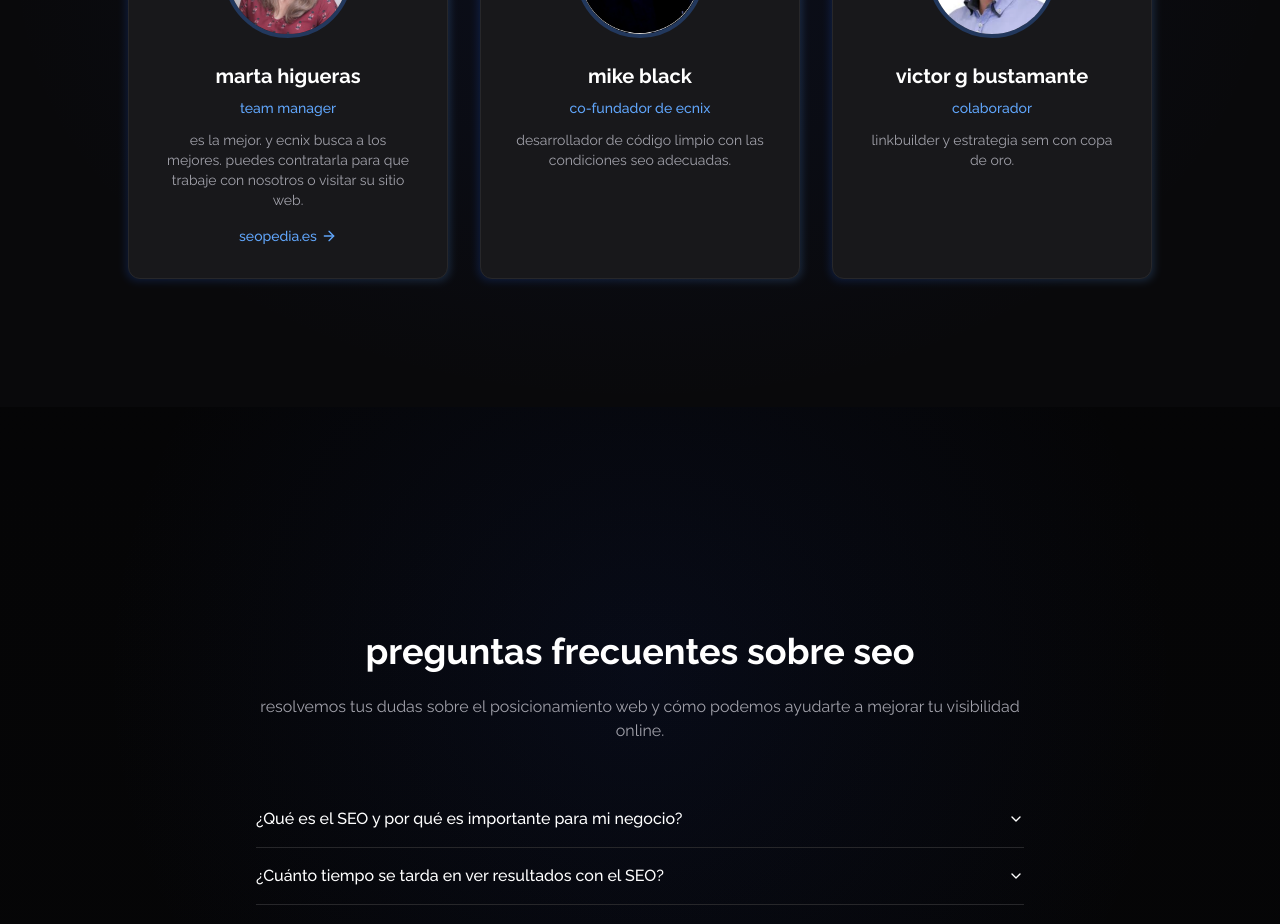
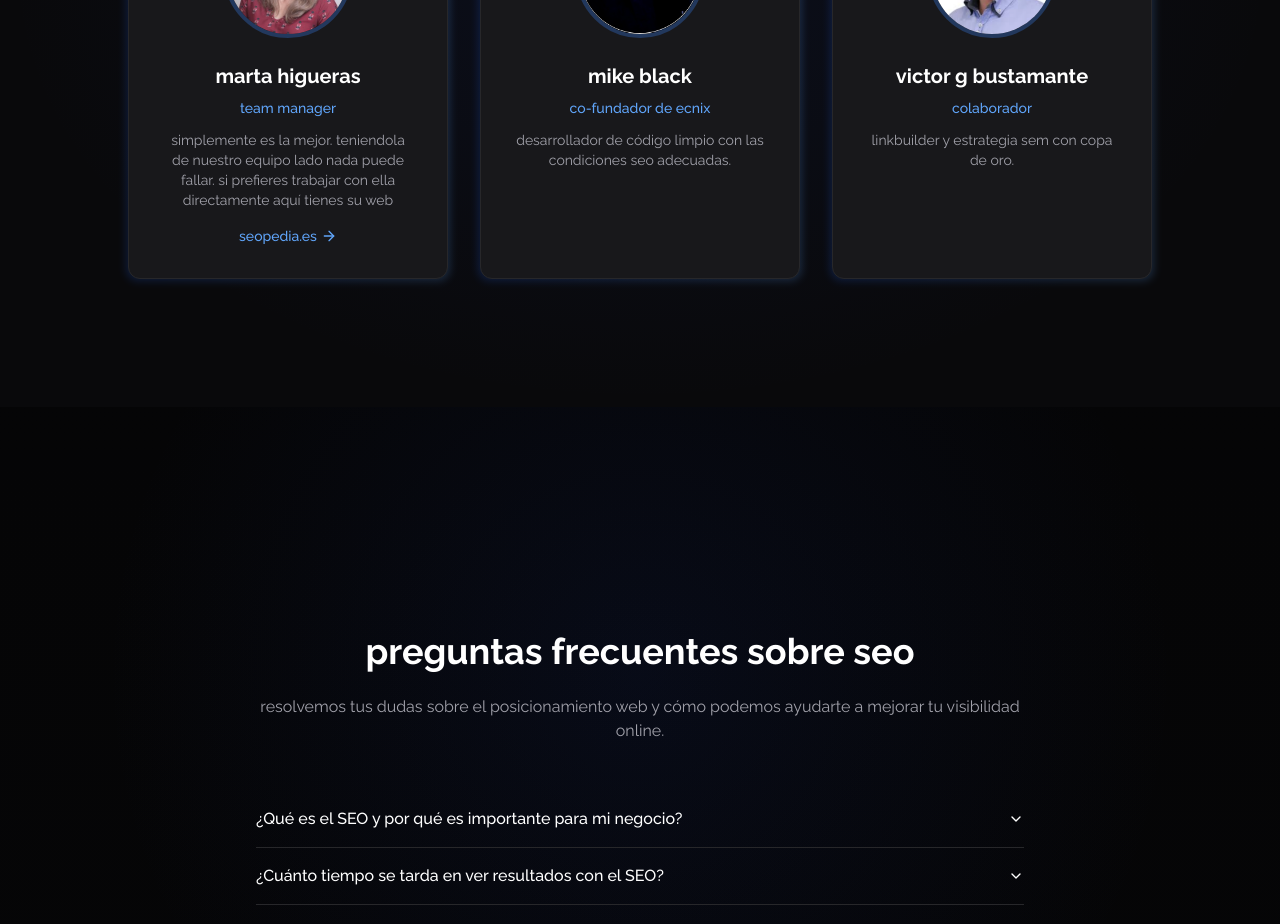
Before and after one commit to MikeBlacKdevel/ecnixseo, a Next.js app: page / in a window 1280 px wide. Shown: the part 4800-5724 px from the top of the page. Built offline with nearby package versions, Linux system fonts and the light colour scheme.

Commit message:
feat: add SEO landing page component
Create new SEO-optimized landing page component.

Co-authored-by: Mike BlacK <171803451+MikeBlacKdevel@users.noreply.github.com>

```diff
--- a/app/page.tsx
+++ b/app/page.tsx
@@ -691,8 +691,8 @@ export default function Home() {
                     <h3 className="text-xl font-bold mb-2">Marta Higueras</h3>
                     <p className="text-blue-400 text-sm font-medium mb-3">Team Manager</p>
                     <p className="text-zinc-400 text-sm mb-4">
-                      Es la mejor. Y ecnix busca a los mejores. puedes contratarla para que trabaje con nosotros o
-                      visitar su sitio web.
+                      Simplemente es la mejor. Teniendola de nuestro equipo lado nada puede fallar. Si prefieres
+                      trabajar con ella directamente aquí tienes su web
                     </p>
                     <a
                       href="https://seopedia.es"
```
